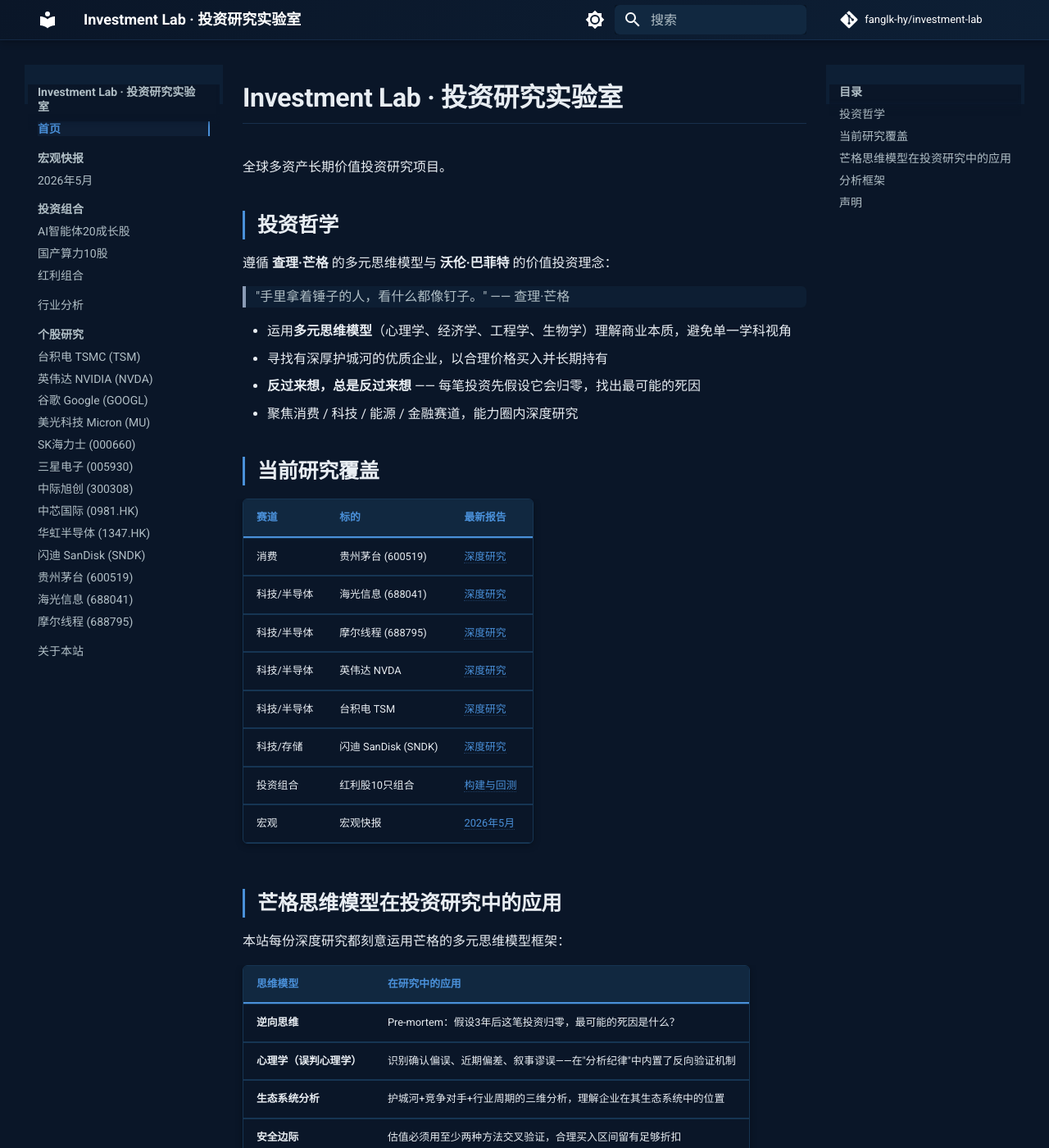
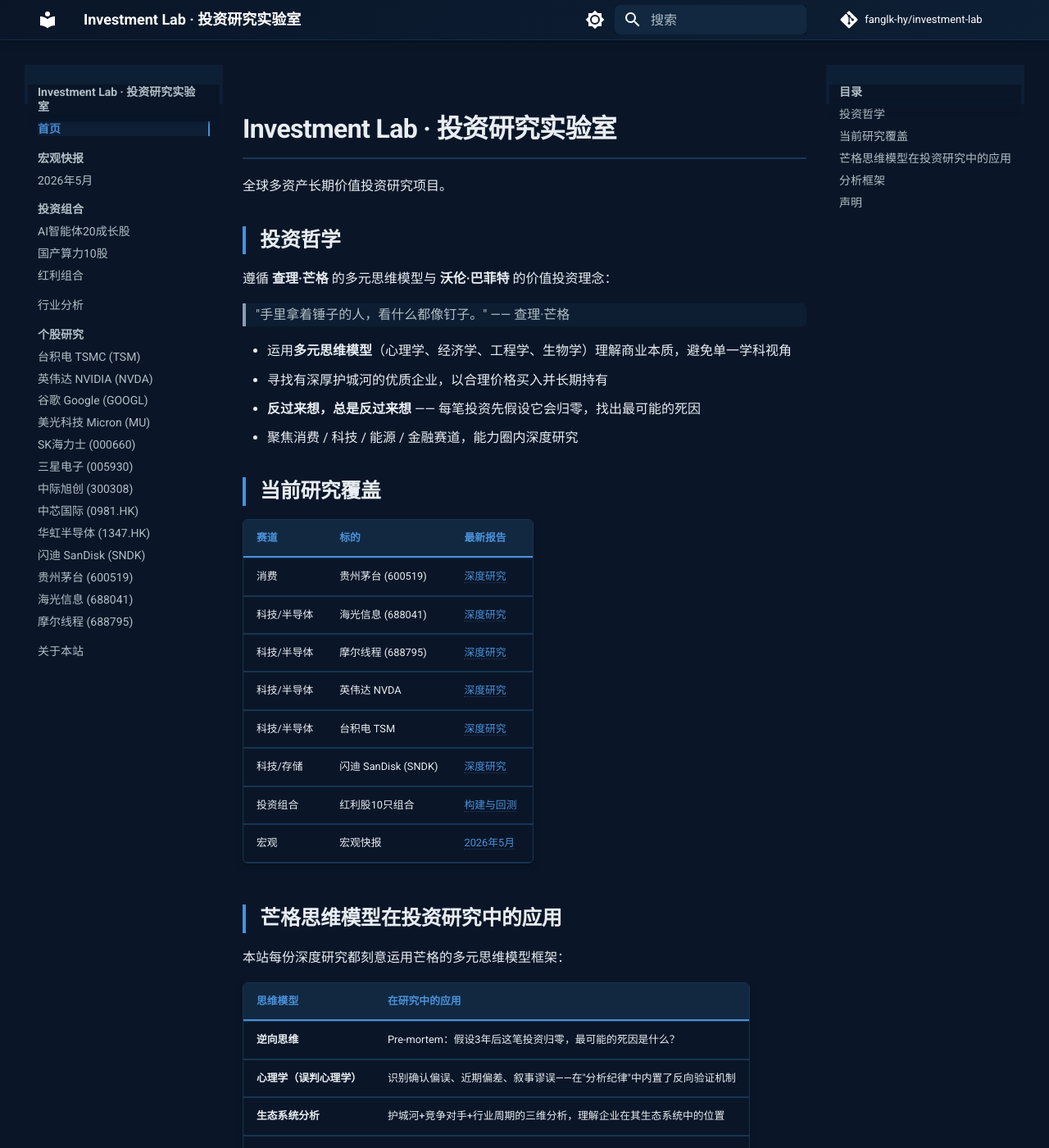
Before and after one commit to fanglk-hy/investment-lab, an MkDocs documentation site: the page built from docs/index.md, in a window 1280 px wide and 1400 px high. Shown: the whole window at 82% size. Built offline with MkDocs 1.6.1 and Material for MkDocs 9.7.7, drawn with Linux system fonts in a browser that asks for light colours; comment, search, counter and statistics services are not loaded.

Commit message:
强化标题层级：h1/h2/h3 加粗加大，严格遵循 Markdown 排版
- h1: 900字重 2.0em 双线底边
- h2: 800字重 1.55em 左侧4px蓝色竖线
- h3: 700字重 1.22em 钢蓝色
- strong 800字重纯白
- 段落行高1.75，列表行高1.7
- 新增 hr 分割线样式

Co-Authored-By: Claude Opus 4.7 <noreply@anthropic.com>

```diff
--- a/docs/stylesheets/navy.css
+++ b/docs/stylesheets/navy.css
@@ -86,24 +86,66 @@
   background: var(--navy-900);
 }
 
-/* 标题层级 */
+/* ===== 标题层级 — 严格 Markdown：加粗加大 ===== */
 .md-typeset h1 {
   color: var(--ice);
-  font-weight: 700;
-  border-bottom: 1px solid rgba(74, 144, 217, 0.2);
-  padding-bottom: 0.3em;
+  font-weight: 900;
+  font-size: 2.0em;
+  letter-spacing: -0.02em;
+  border-bottom: 2px solid rgba(74, 144, 217, 0.25);
+  padding-bottom: 0.4em;
+  margin-top: 1.2em;
+  margin-bottom: 0.6em;
 }
 
 .md-typeset h2 {
   color: var(--ice);
-  font-weight: 600;
-  border-left: 3px solid var(--steel);
-  padding-left: 0.6em;
+  font-weight: 800;
+  font-size: 1.55em;
+  border-left: 4px solid var(--steel);
+  padding-left: 0.7em;
+  margin-top: 1.4em;
+  margin-bottom: 0.5em;
 }
 
 .md-typeset h3 {
   color: var(--steel);
-  font-weight: 500;
+  font-weight: 700;
+  font-size: 1.22em;
+  margin-top: 1.2em;
+  margin-bottom: 0.4em;
+}
+
+.md-typeset h4 {
+  color: var(--ice-dim);
+  font-weight: 700;
+  font-size: 1.05em;
+  margin-top: 1.0em;
+}
+
+/* 粗体文本 — 更醒目 */
+.md-typeset strong {
+  color: var(--ice);
+  font-weight: 800;
+}
+
+/* 段落间距 */
+.md-typeset p {
+  margin-bottom: 0.9em;
+  line-height: 1.75;
+}
+
+/* 列表项 */
+.md-typeset li {
+  margin-bottom: 0.3em;
+  line-height: 1.7;
+}
+
+/* 水平分割线 */
+.md-typeset hr {
+  border: none;
+  border-top: 1px solid rgba(74, 144, 217, 0.15);
+  margin: 2em 0;
 }
 
 /* ===== 表格 ===== */
```
